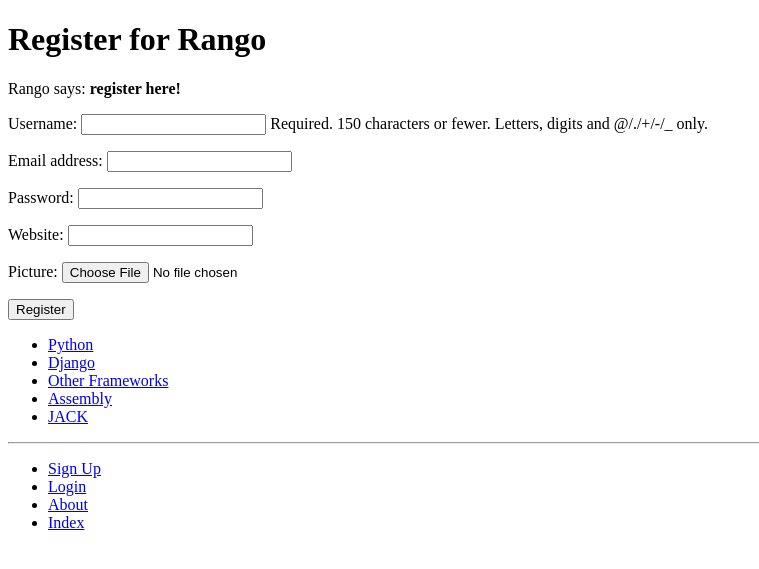
After one commit to jacktickoo/tango_with_django_project, a Django app: page /rango/register/ in a window 1280 px wide. The commit adds this page. Shown: the top 569 px of the page, without its empty margins (0-759 px from the left). Run offline with Django 3.2, Linux system fonts and the light colour scheme; data comes from the database, SQL or seed files in the repository; both versions use the stored data as it was after the commit.

Commit message:
Chapter 9 completed, untested

```diff
--- a/rango/admin.py
+++ b/rango/admin.py
@@ -1,5 +1,5 @@
 from django.contrib import admin
-from rango.models import Category, Page
+from rango.models import Category, Page, UserProfile
 
 class PageAdmin(admin.ModelAdmin):
 	list_display = ('title', 'category', 'url')
@@ -10,3 +10,4 @@ class CategoryAdmin(admin.ModelAdmin):
 
 admin.site.register(Category, CategoryAdmin)
 admin.site.register(Page, PageAdmin)
+admin.site.register(UserProfile)
--- a/rango/forms.py
+++ b/rango/forms.py
@@ -1,5 +1,7 @@
 from django import forms
-from rango.models import Page, Category
+from rango.models import Page, Category, UserProfile
+from django.contrib.auth.models import User
+
 
 class CategoryForm(forms.ModelForm):
 	name  = forms.CharField(max_length=Category.NAME_MAX_LENGTH, help_text="Please enter the category name.")
@@ -29,3 +31,15 @@ class PageForm(forms.ModelForm):
 			cleaned_data['url'] = url
 
 		return cleaned_data
+
+class UserForm(forms.ModelForm):
+	password = forms.CharField(widget=forms.PasswordInput())
+
+	class Meta:
+		model = User
+		fields = ('username', 'email', 'password',)
+
+class UserProfileForm(forms.ModelForm):
+	class Meta:
+		model = UserProfile
+		fields = ('website', 'picture',)
--- a/rango/models.py
+++ b/rango/models.py
@@ -1,5 +1,6 @@
 from django.db import models
 from django.template.defaultfilters import slugify
+from django.contrib.auth.models import User
 
 class Category(models.Model):
 	NAME_MAX_LENGTH = 128
@@ -30,3 +31,12 @@ class Page(models.Model):
 
 	def __str__(self):
 		return self.title
+
+class UserProfile(models.Model):
+	user = models.OneToOneField(User, on_delete=models.CASCADE)
+
+	website = models.URLField(blank=True)
+	picture = models.ImageField(upload_to='profile_images', blank=True)
+
+	def __str__(self):
+		return self.user.username
--- a/rango/urls.py
+++ b/rango/urls.py
@@ -9,4 +9,8 @@ urlpatterns = [
     path('category/<slug:category_name_slug>/', views.show_category, name='show_category'),
     path('add_category/', views.add_category, name='add_category'),
     path('category/<slug:category_name_slug>/add_page/', views.add_page, name='add_page'),
+    path('register/', views.register, name='register'),
+    path('login/', views.user_login, name='login'),
+    path('restricted/', views.restricted, name='restricted'),
+    path('logout/', views.user_logout, name='logout'),
 ]
--- a/rango/views.py
+++ b/rango/views.py
@@ -1,8 +1,13 @@
 from django.shortcuts import render, redirect
 from django.http import HttpResponse
 from rango.models import Category, Page
-from rango.forms import CategoryForm, PageForm
+from rango.forms import CategoryForm, PageForm, UserForm, UserProfileForm
 from django.urls import reverse
+from django.shortcuts import redirect
+from django.urls import reverse
+from django.contrib.auth.decorators import login_required
+from django.contrib.auth import authenticate, login, logout
+
 
 def index(request):
 
@@ -40,6 +45,7 @@ def show_category(request, category_name_slug):
 
 	return render(request, 'rango/category.html', context=context_dict)
 
+@login_required
 def add_category(request):
 	form = CategoryForm()
 
@@ -55,7 +61,7 @@ def add_category(request):
 	return render(request, 'rango/add_category.html', {'form': form})
 
 
-
+@login_required
 def add_page(request, category_name_slug):
 	try:
 		category = Category.objects.get(slug=category_name_slug)
@@ -84,3 +90,72 @@ def add_page(request, category_name_slug):
 
 	context_dict = {'form': form, 'category':category}
 	return render(request, 'rango/add_page.html', context=context_dict)
+
+def register(request):
+
+	registered = False
+
+	if request.method == 'POST':
+
+		user_form = UserForm(request.POST)
+		profile_form = UserProfileForm(request.POST)
+
+		if user_form.is_valid() and profile_form.is_valid():
+
+			user = user_form.save()
+
+			user.set_password(user.password)
+			user.save()
+
+			profile = profile_form.save(commit=False)
+			profile.user = user
+
+			if 'picture' in request.FILES:
+				profile.picture = request.FILES['picture']
+
+			profile.save()
+
+			registered = True
+		else:
+			print(user_form.errors, profile_form.errors)
+
+	else:
+		user_form = UserForm()
+		profile_form = UserProfileForm()
+
+	return render(request, 'rango/register.html', context = {'user_form': user_form,
+															'profile_form': profile_form,
+															'registered': registered})
+
+
+def user_login(request):
+	if request.method == 'POST':
+
+		username = request.POST.get('username')
+		password = request.POST.get('password')
+
+		user = authenticate(username=username, password=password)
+
+		if user:
+
+			if user.is_active:
+
+				login(request, user)
+				return redirect(reverse('rango:index'))
+			else:
+				return HttpResponse("Your Rango accound is disabled.")
+		else:
+			print(f"Invalid login details: {username}, {password}")
+			return HttpResponse("Invalid login details supplied.")
+
+	else:
+		return render(request, 'rango/login.html')
+
+@login_required
+def restricted(request):
+	return HttpResponse("Since you're logged in, you can see this text!")
+
+@login_required
+def user_logout(request):
+	logout(request)
+	return redirect(reverse('rango:index'))
--- a/tango_with_django_project/settings.py
+++ b/tango_with_django_project/settings.py
@@ -26,6 +26,8 @@ MEDIA_DIR = os.path.join(BASE_DIR, 'media')
 MEDIA_ROOT = MEDIA_DIR
 
 MEDIA_URL = '/media/'
+
+LOGIN_URL = 'rango:login'
 
 # Quick-start development settings - unsuitable for production
 # See https://docs.djangoproject.com/en/2.2/howto/deployment/checklist/
--- a/templates/rango/base.html
+++ b/templates/rango/base.html
@@ -23,10 +23,18 @@
 		<hr />
 		<div>
 			<ul>
+			{% if user.is_authenticated %}
+				<li><a href="{% url 'rango:restricted' %}">Restricted Page</a></li>
+				<li><a href="{% url 'rango:logout' %}">Logout</a></li>
 				<li><a href="{% url 'rango:add_category' %}">Add a New Category</a></li>
+			{% else %}
+				<li><a href="{% url 'rango:register' %}">Sign Up</a></li>
+				<li><a href="{% url 'rango:login' %}">Login</a></li>
+			{% endif %}
+
 				<li><a href="{% url 'rango:about' %}">About</a></li>
 				<li><a href="{% url 'rango:index' %}">Index</a></li>
 			</ul>
-		</div
+		</div>
 	</body>
 </html>
--- a/templates/rango/categories.html
+++ b/templates/rango/categories.html
@@ -1,7 +1,17 @@
 <ul>
 {% if categories %}
 	{% for c in categories %}
-		<li><a href="{% url 'rango:show_category' c.slug %}">{{ c.name }}</a></li>
+		{% if c == current_category %}
+		<li>
+		<strong>
+			<a href="{% url 'rango:show_category' c.slug %}">{{ c.name }}</a>
+		</strong>
+		</li>
+		{% else %}
+		<li>
+			<a href="{% url 'rango:show_category' c.slug %}">{{ c.name }}</a>
+		</li>
+		{% endif %}
 	{% endfor %}
 {% else %}
 	<li><strong>There are no categories present.</strong></li>
--- a/templates/rango/category.html
+++ b/templates/rango/category.html
@@ -24,7 +24,9 @@
 	<strong>No pages currently in category.</strong>
 	{% endif %}
 
+	{% if user.is_authenticated %}
 	<a href="{% url 'rango:add_page' category.slug %}">Add Page</a> <br />
+	{% endif %}
 	{% else %}
 	The specified category does not exist.
 	{% endif %}
--- /dev/null
+++ b/templates/rango/register.html
@@ -0,0 +1,27 @@
+{% extends 'rango/base.html'  %}
+{% load staticfiles %}
+
+{% block title_block %}
+	Register
+{% endblock %}
+
+{% block body_block %}
+<h1>Register for Rango</h1>
+{% if registered %}
+Rango says: <strong>thank you for registering!</strong>
+<a href="{%url 'rango:index' %}">Return to homepage.</a><br />
+{% else %}
+Rango says: <strong>register here!</strong><br />
+<form id="user_form" method="post" action="{% url 'rango:register' %}"
+		enctype="multipart/form-data">
+
+	{% csrf_token %}
+
+
+	{{ user_form.as_p }}
+	{{ profile_form.as_p }}
+
+	<input type="submit" name="submit" value="Register" />
+</form>
+{% endif %}
+{% endblock %}
```
Also changed, not shown: templates/categories.html (deleted, +0 -19 lines), templates/rango/index.html (+6 -1 lines), templates/rango/login.html (added, +18 -0 lines), templates/rango/restricted.html (added, +12 -0 lines), db.sqlite3, rango/migrations/0004_auto_20200211_1144.py (added).
